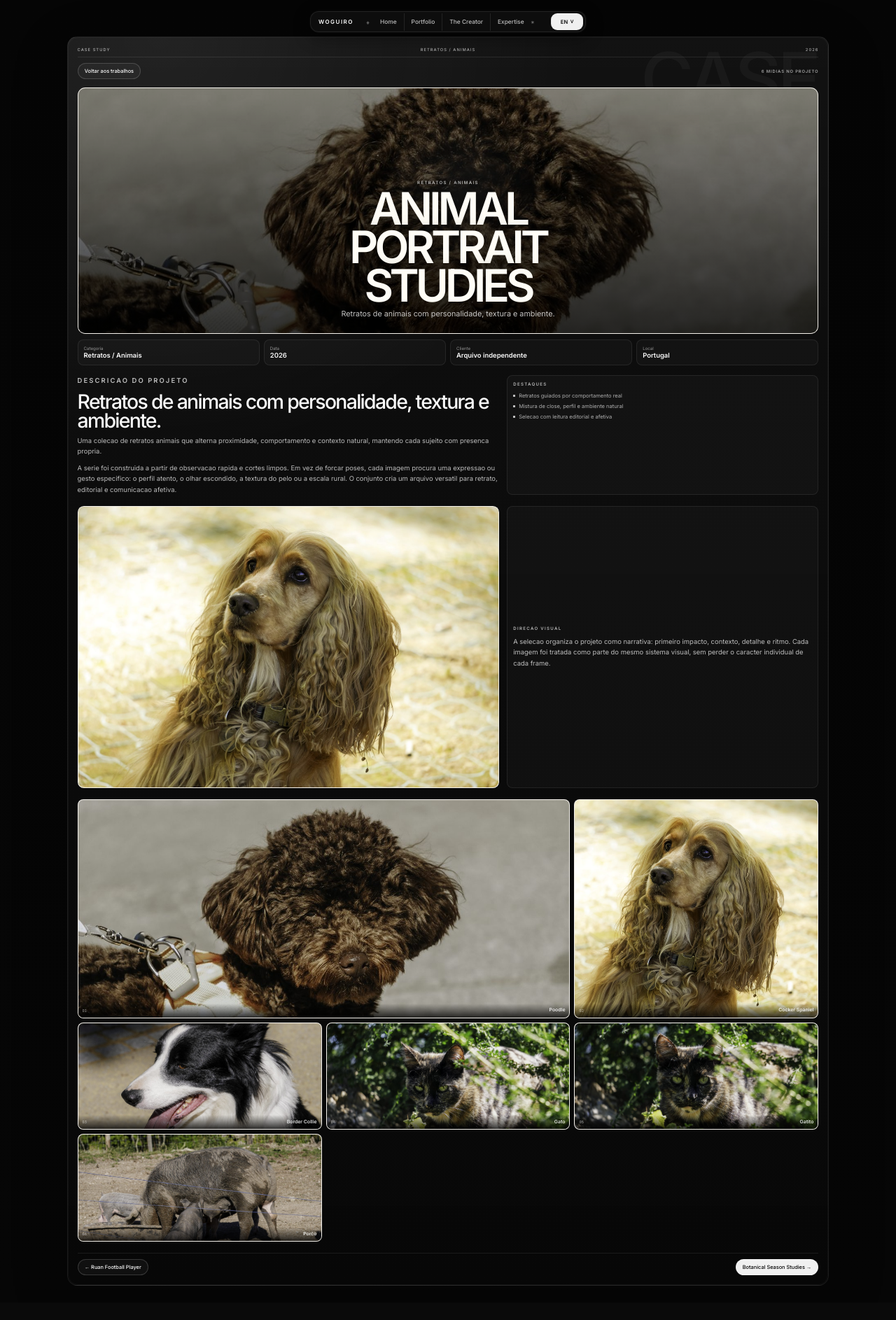
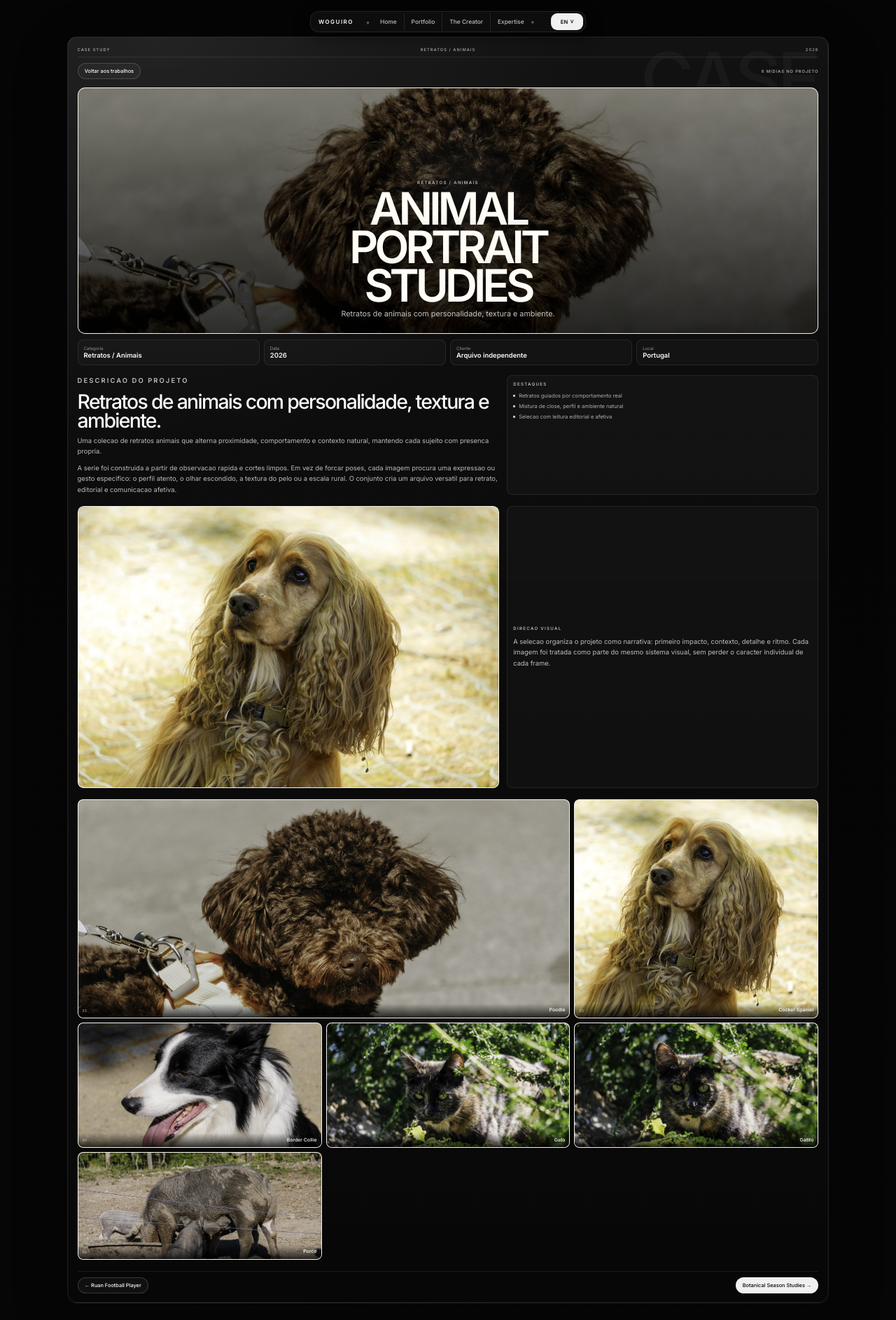
Before and after one commit to MatheusMaxs/Woguiro, a React (Vite) app: page /works/animal-portrait-studies in a window 1280 px wide. Shown: the whole page at 70% size. Before the commit the page ends 1861 px from the top, so only its background shows below. Built offline with nearby package versions, Linux system fonts and the light colour scheme.

Commit message:
Adjust project gallery sizing

```diff
--- a/src/data/workProjects.ts
+++ b/src/data/workProjects.ts
@@ -387,7 +387,6 @@ export const WORK_PROJECTS: WorkProject[] = [
       fromWork('francesinha-table-study'),
       fromWork('francesinha-top-frame'),
       fromWork('francesinha-plate-close'),
-      fromWork('francesinha-service'),
     ],
     hero: fromWork('francesinha-shelf-detail'),
   },
--- a/src/styles/home.css
+++ b/src/styles/home.css
@@ -1309,6 +1309,7 @@
   z-index: 2;
   display: grid;
   grid-template-columns: repeat(6, minmax(0, 1fr));
+  grid-template-rows: repeat(2, minmax(8rem, 12vw)) minmax(9.5rem, 14vw);
   grid-auto-rows: minmax(8rem, 12vw);
   gap: 0.75rem;
   margin-top: clamp(1.2rem, 2.4vw, 2rem);
@@ -2133,6 +2134,7 @@
   }
 
   .project-case-gallery {
+    grid-template-rows: none;
     grid-auto-rows: clamp(14rem, 70vw, 22rem);
   }
 
```
